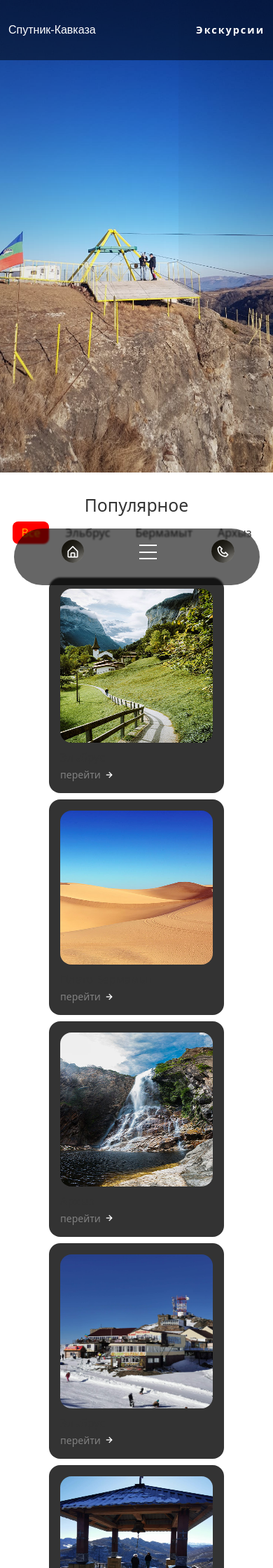
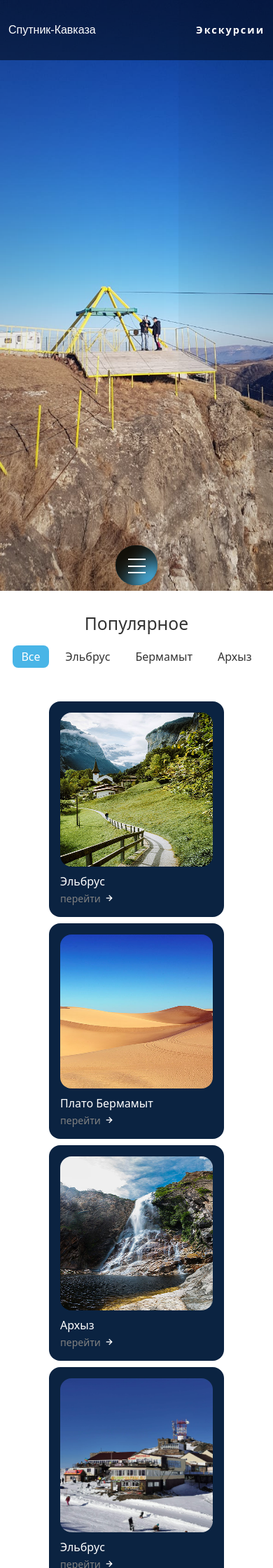
Before and after one commit to kama-kmw/gorki, a PHP site: page / in a window 390 px wide. Shown: the top 2240 px of the page at 70% size. Run offline with PHP 8.4, Linux system fonts and the light colour scheme.

Commit message:
pravki za 22.02.2023

```diff
--- a/css/cta.css
+++ b/css/cta.css
@@ -24,10 +24,13 @@
   transition: 0.5s;
   margin-top: 10px;
   border: 2px solid #ed502e;
+  border: 2px solid #49b5e7;
   color: #fff;
 }
 
 .cta .cta-btn:hover {
   background: #ed502e;
+  background: #49b5e7;
   border: 2px solid #ed502e;
+  border: 2px solid #49b5e7;
 }
--- a/css/excursion.css
+++ b/css/excursion.css
@@ -1,6 +1,6 @@
 .excursion {
-  padding-top: 1rem;
-  padding-bottom: 1rem;
+  padding-top: 2rem;
+  padding-bottom: 2rem;
   display: grid;
   grid-template-columns: 300px 300px 300px 300px;
   justify-content: center;
@@ -14,6 +14,7 @@
 
 .excursion-item:hover .excursion__title {
   background: #b4211c;
+  background: #49b5e7;
 }
 
 .excursion__image img {
@@ -31,6 +32,7 @@
   background: #1a1a1a;
   padding-top: 7px;
   padding-bottom: 10px;
+  transition: 0.5s;
 }
 
 .excursion__title:hover {
@@ -84,7 +86,6 @@
   }
 }
 
-
 @media screen and (max-width: 680px) {
   .excursion {
     grid-template-columns: 250px 250px;
--- a/css/footer.css
+++ b/css/footer.css
@@ -1,6 +1,6 @@
 .footer {
   width: 100%;
-  background: #111;
+  background: #0b2341;
   padding: 80px 0;
 }
 
@@ -47,6 +47,8 @@
   font-size: 18px;
   display: inline-block;
   background: #28251f;
+  background: #194983;
+
   color: #fff;
   line-height: 1;
   padding: 8px 0;
@@ -59,7 +61,7 @@
 }
 
 .footer-info a:hover {
-  background: #cda45e;
+  background: #49b5e7;
   color: #fff;
   text-decoration: none;
 }
@@ -108,6 +110,8 @@
 .footer-newsletter form {
   margin-top: 30px;
   background: #111;
+  background: #194983;
+
   padding: 6px 10px;
   position: relative;
   border-radius: 50px;
@@ -119,6 +123,9 @@
   padding: 4px;
   width: calc(100% - 110px);
   background: #111;
+  background: #194983;
+
+
   color: white;
 }
 
@@ -132,6 +139,8 @@
   font-size: 16px;
   padding: 0 20px 2px 20px;
   background: #cda45e;
+  background: #3872b8;
+
   color: #fff;
   transition: 0.3s;
   border-radius: 50px;
@@ -139,6 +148,8 @@
 
 .footer-newsletter form input[type='submit']:hover {
   background: #d3af71;
+  background: #2775d5;
+
 }
 
 .copyright {
--- a/css/modal-contact.css
+++ b/css/modal-contact.css
@@ -6,7 +6,7 @@
   width: 100%;
   height: 100%;
   z-index: 12;
-  background-color: rgba(0, 0, 0, 0.5);
+  background-color: rgba(0, 0, 0, 0.7);
 }
 
 .popup-contact__content {
@@ -99,6 +99,8 @@
 
 @media (max-width: 575px) {
   .popup-contact__content {
+    top: 0;
     width: 100%;
+    height: 100%;
   }
 }
--- a/css/navigation.css
+++ b/css/navigation.css
@@ -12,14 +12,25 @@
   background: rgba(0, 0, 0, 0.6);
   border-radius: 4rem;
   padding: 1rem 2.25rem;
+  padding: 1rem 1.9rem;
+
   backdrop-filter: blur(1px);
   z-index: 101;
+  box-shadow: inset 18px 18px 30px #f3bc07, inset -18px -18px 30px #fff;
+  box-shadow: inset 18px 18px 30px #110f08, inset -18px -18px 30px #49b5e7;
 }
 
 .sub-menu__list {
   display: flex;
-  justify-content: space-between;
+  justify-content: center;
   align-items: center;
+  padding-left: 0;
+  margin-bottom: 0;
+
+}
+
+.sub-menu__item {
+
 }
 
 .sub-menu__link {
@@ -64,7 +75,7 @@
     display: flex;
   }
   .sub-menu {
-    width: 50%;
+    width: 25px;
   }
 
   .sub-menu__link span {
@@ -82,13 +93,13 @@
 
   @media screen and (max-width: 767px) {
     .sub-menu {
-      width: 70%;
+      /* width: 70%; */
     }
   }
 
   @media screen and (max-width: 414px) {
     .sub-menu {
-      width: 90%;
+      /* width: 90%; */
     }
   }
 }
--- a/css/portfolio.css
+++ b/css/portfolio.css
@@ -19,7 +19,10 @@
 .section__title {
   font-size: 16px;
   color: green;
-  margin-bottom: 2rem;
+}
+
+.work__h2 {
+  margin-bottom: 1rem;
 }
 
 .section__subtitle {
@@ -46,6 +49,8 @@
 
 .work__card {
   background-color: #333;
+  background-color: #0b2341;
+
   padding: 1rem;
   border-radius: 1rem;
 }
@@ -61,7 +66,7 @@
   font-size: 16px;
   font-weight: 500;
   margin-bottom: 0.25rem;
-  color: #333;
+  color: #fff;
 }
 
 .work__button {
@@ -84,8 +89,11 @@
 
 /* Active item work*/
 .active-work {
-  background-color: red;
+  background-color: #0b2341;
+  background-color: #49b5e7;
+
   color: orange;
+  color: #fff;
 }
 
 @media screen and (max-width: 1024px) {
--- a/css/slyder.css
+++ b/css/slyder.css
@@ -68,3 +68,11 @@
   align-items: center;
   justify-content: center;
 }
+
+@media screen and (max-width: 550px) {
+  .slider {
+    width: 100%;
+    height: 100vh;
+    background: #000;
+  }
+}
--- a/includes/about.php
+++ b/includes/about.php
@@ -1,6 +1,6 @@
 <!-- ======= About Section ======= -->
-<section id="about" class="about">
-      <div class="container">
+<section id="about" class="about" >
+      <div class="container" data-aos="zoom-in">
 
         <div class="row">
           <div class="col-xl-5 col-lg-6 d-flex justify-content-center video-box align-items-stretch position-relative">
--- a/includes/excursion.php
+++ b/includes/excursion.php
@@ -1,11 +1,11 @@
  <!-- ======= Gallery Section ======= -->
- <section id="category" class="category">
+ <section id="category" class="category" data-aos="zoom-in">
       <div class="container">
       <div class="section-title">
           <h2>Экскурсии</h2>
       </div>
 
-      <div class="excursion">
+      <div class="excursion" >
 
         <div class="excursion-item">
           <a href="#" class="excursion__link">
--- a/includes/gallery.php
+++ b/includes/gallery.php
@@ -1,5 +1,5 @@
  <!-- ======= Gallery Section ======= -->
- <section id="gallery" class="gallery">
+ <section id="gallery" class="gallery" data-aos="zoom-in">
       <div class="container">
 
         <div class="section-title section-title-galerey">
--- a/includes/navigation-sub.php
+++ b/includes/navigation-sub.php
@@ -2,11 +2,11 @@
  <section class="navigation-sub">
       <div class="sub-menu container">
         <ul class="sub-menu__list">
-          <li class="sub-menu__item">
+          <!-- <li class="sub-menu__item">
             <a href="index.php" class="sub-menu__link sub-active__link">
               <i class="bx bx-home-alt"></i>
             </a>
-          </li>
+          </li> -->
           <li class="sub-menu__item">
             <!-- <a href="basket.php" class="sub-menu__link big-link">
               <i class="bx bx-cart"></i>
@@ -60,11 +60,11 @@
               <i class="bx bx-search-alt-2"></i>
             </a>
           </li> -->
-          <li class="sub-menu__item">
+          <!-- <li class="sub-menu__item">
             <a href="#" class="sub-menu__link" id="sub-menu__call">
               <i class="bx bx-phone"></i>
             </a>
-          </li>
+          </li> -->
         </ul>
       </div>
     </section>
--- a/includes/portfolio.php
+++ b/includes/portfolio.php
@@ -2,7 +2,7 @@
   <section class="work section" id="work">
     <div class="container">
         <div class="section-title">
-          <h2>Популярное</h2>
+          <h2 class="work__h2">Популярное</h2>
         </div>
         <div class="work__filters">
           <span class="work__item active-work" data-filter="all">Все</span>
--- a/includes/team.php
+++ b/includes/team.php
@@ -1,5 +1,5 @@
    <!-- ======= Team Section ======= -->
-   <section id="team" class="team section-bg">
+   <section id="team" class="team section-bg" data-aos="zoom-in">
       <div class="container">
 
         <div class="section-title section-title-team">
--- a/js/main.js
+++ b/js/main.js
@@ -1,15 +1,23 @@
 import slyderSwiper from './slyder.js';
 import portfolio from './modules/portfolio.js';
+import about from './modules/about.js';
+import excursion from './modules/excursion.js';
 import cta from './modules/cta.js';
 import gallery from './modules/gallery.js';
+import team from './modules/team.js';
+import faq from './modules/faq.js';
 import toggle from './modules/toggle.js';
 import modalsContact from './modules/modal-contact.js';
 
 window.addEventListener('DOMContentLoaded', () => {
   slyderSwiper();
   portfolio();
+  about();
+  excursion();
+  cta();
   gallery();
-  cta();
+  team();
+  faq();
   toggle();
   modalsContact();
 });
--- /dev/null
+++ b/js/modules/about.js
@@ -0,0 +1,16 @@
+const about = () => {
+  const sr = ScrollReveal({
+    origin: 'top',
+    distance: '60px',
+    duration: 2500,
+    // delay: 400,
+    delay: 200,
+
+    // reset: true,
+  });
+
+  sr.reveal('.about', { delay: 200, origin: 'bottom' });
+  // sr.reveal('.about', { scale: 0.35 });
+};
+
+export default about;
--- /dev/null
+++ b/js/modules/excursion.js
@@ -0,0 +1,16 @@
+const excursion = () => {
+  const sr = ScrollReveal({
+    origin: 'top',
+    distance: '60px',
+    duration: 2500,
+    // delay: 400,
+    delay: 200,
+
+    // reset: true,
+  });
+
+  sr.reveal('.category', { delay: 200, origin: 'bottom' });
+  // sr.reveal('.about', { scale: 0.35 });
+};
+
+export default excursion;
--- /dev/null
+++ b/js/modules/faq.js
@@ -0,0 +1,16 @@
+const faq = () => {
+  const sr = ScrollReveal({
+    origin: 'top',
+    distance: '60px',
+    duration: 2500,
+    // delay: 400,
+    delay: 200,
+
+    // reset: true,
+  });
+
+  // sr.reveal('.team', { delay: 400, origin: 'bottom' });
+  sr.reveal('.faq', { scale: 0.35 });
+};
+
+export default faq;
--- a/js/modules/gallery.js
+++ b/js/modules/gallery.js
@@ -6,6 +6,19 @@ const gallery = () => {
   const galleeryLightbox = GLightbox({
     selector: '.galleery-lightbox',
   });
+
+  const sr = ScrollReveal({
+    origin: 'top',
+    distance: '60px',
+    duration: 2500,
+    // delay: 400,
+    delay: 200,
+
+    // reset: true,
+  });
+
+  sr.reveal('.gallery', { delay: 400, origin: 'bottom' });
+  // sr.reveal('.about', { scale: 0.35 });
 };
 
 export default gallery;
--- a/js/modules/modal-contact.js
+++ b/js/modules/modal-contact.js
@@ -10,10 +10,10 @@ const modalsContact = () => {
       e.preventDefault();
       if (modal.style.display == 'block') {
         modal.style.display = 'none';
-        // document.body.style.overflow = '';
+        document.body.style.overflow = '';
       } else {
         modal.style.display = 'block';
-        // document.body.style.overflow = 'hidden';
+        document.body.style.overflow = 'hidden';
       }
     });
 
--- /dev/null
+++ b/js/modules/team.js
@@ -0,0 +1,16 @@
+const team = () => {
+  const sr = ScrollReveal({
+    origin: 'top',
+    distance: '60px',
+    duration: 2500,
+    // delay: 400,
+    delay: 200,
+
+    // reset: true,
+  });
+
+  // sr.reveal('.team', { delay: 400, origin: 'bottom' });
+  sr.reveal('.team', { scale: 0.35 });
+};
+
+export default team;
```
